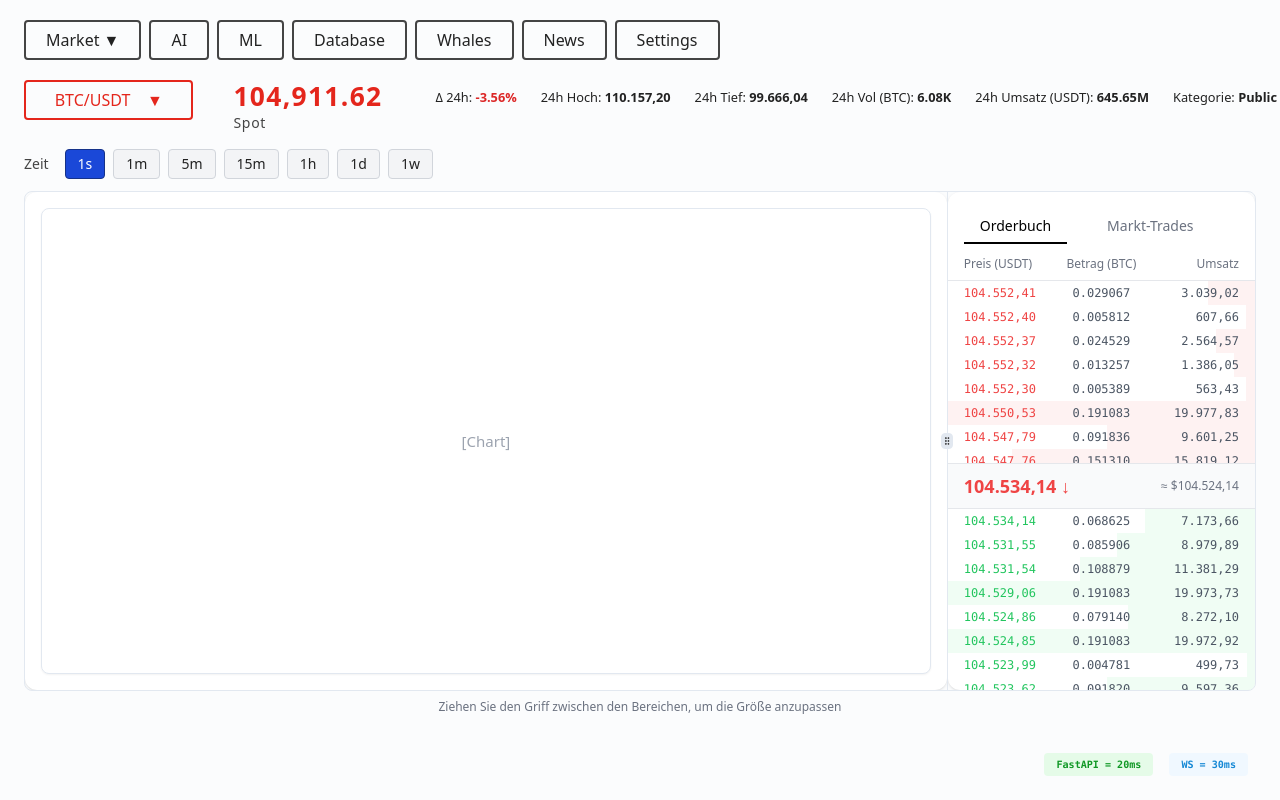
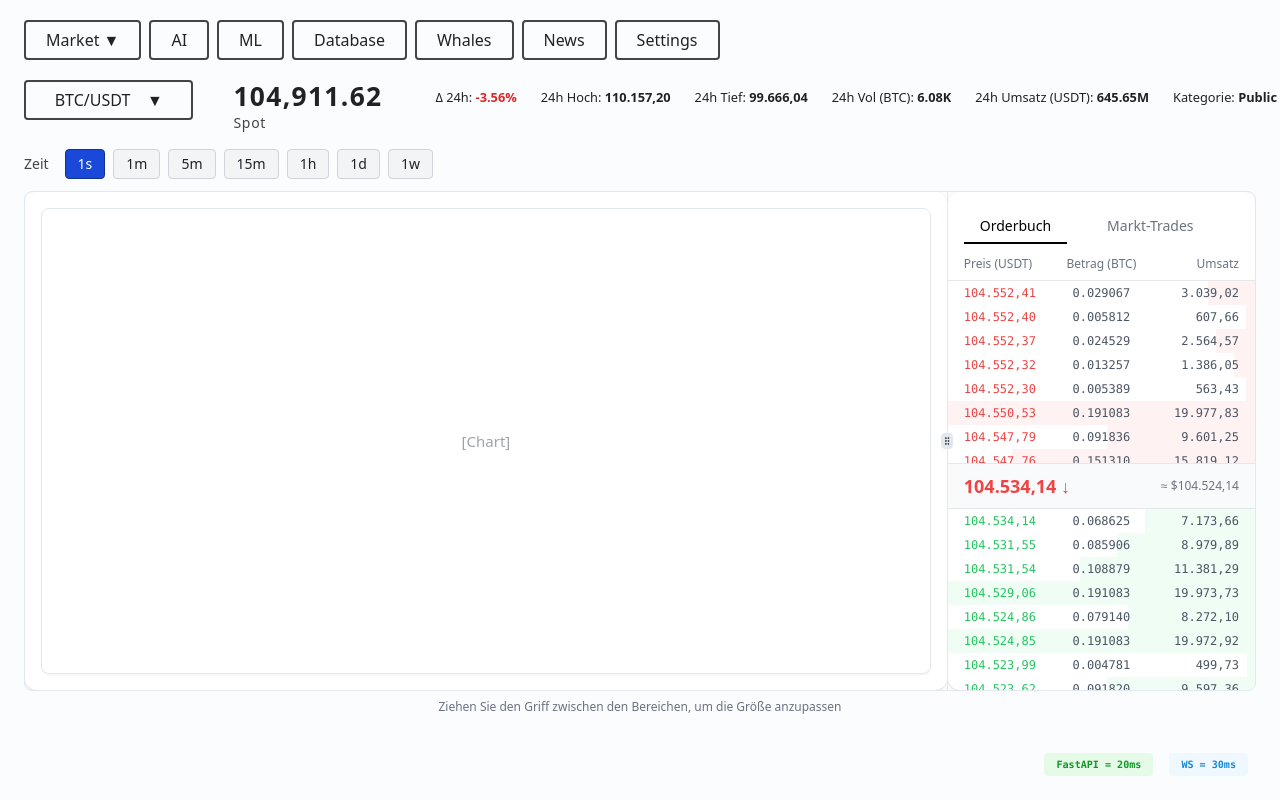
Before and after one commit to sawyerma/GUI_Builder, a React (Vite) app: page / in a window 1280 px wide. Shown: the top 800 px of the page. Built offline with nearby package versions, Linux system fonts and the light colour scheme; the HTML template or start-up script is replaced by a standard one.

Commit message:
Change BTC/USDT button from red to neutral colors
cgen-8cf7a889dcc2431ba05d3708cb2766d4

```diff
--- a/src/components/ui/coin-selector.tsx
+++ b/src/components/ui/coin-selector.tsx
@@ -148,7 +148,7 @@ const CoinSelector = ({
     <div className="relative">
       {/* Dropdown Button */}
       <button
-        className="border-2 border-[#e4261c] text-[#e4261c] rounded px-0 py-1.5 font-medium bg-transparent my-auto w-full"
+        className="border-2 border-[#444] text-[#222] rounded px-0 py-1.5 font-medium bg-transparent my-auto w-full"
         onClick={() => setIsOpen(!isOpen)}
       >
         {selectedCoin}&nbsp;&nbsp;&nbsp;&nbsp;
--- a/src/components/ui/price-display.tsx
+++ b/src/components/ui/price-display.tsx
@@ -45,7 +45,7 @@ const PriceDisplay = ({
     <div className="flex items-start gap-8 mb-1">
       {/* Price + Type */}
       <div className="flex flex-col items-start min-w-[170px]">
-        <span className="text-[1.65rem] font-bold text-[#e4261c] leading-tight tracking-wider">
+        <span className="text-[1.65rem] font-bold text-[#222] leading-tight tracking-wider">
           {currentCoinData.price}
         </span>
         <span className="text-sm text-[#444] tracking-wider mt-0">
```
